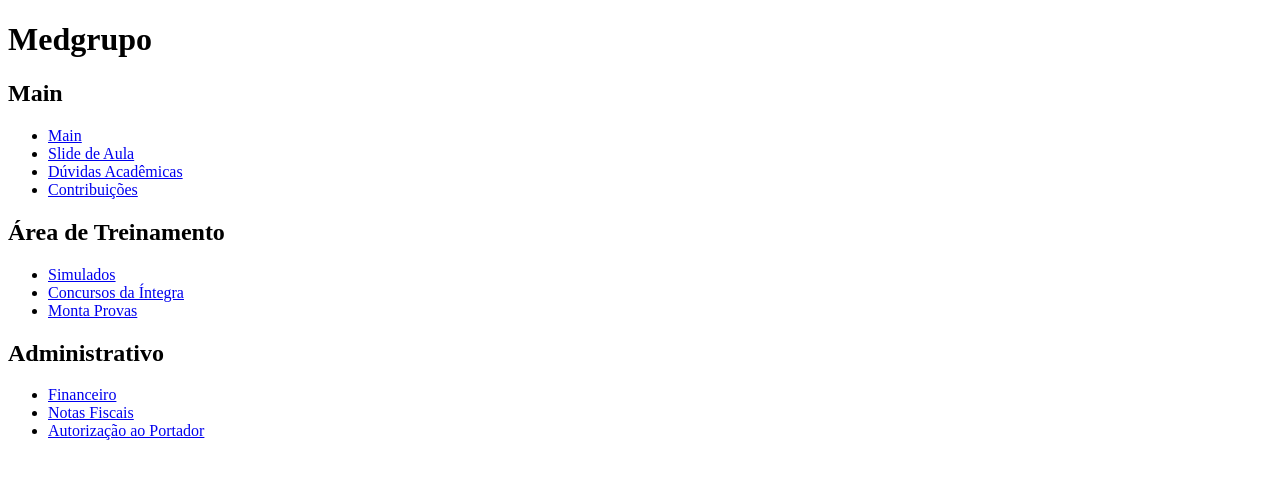
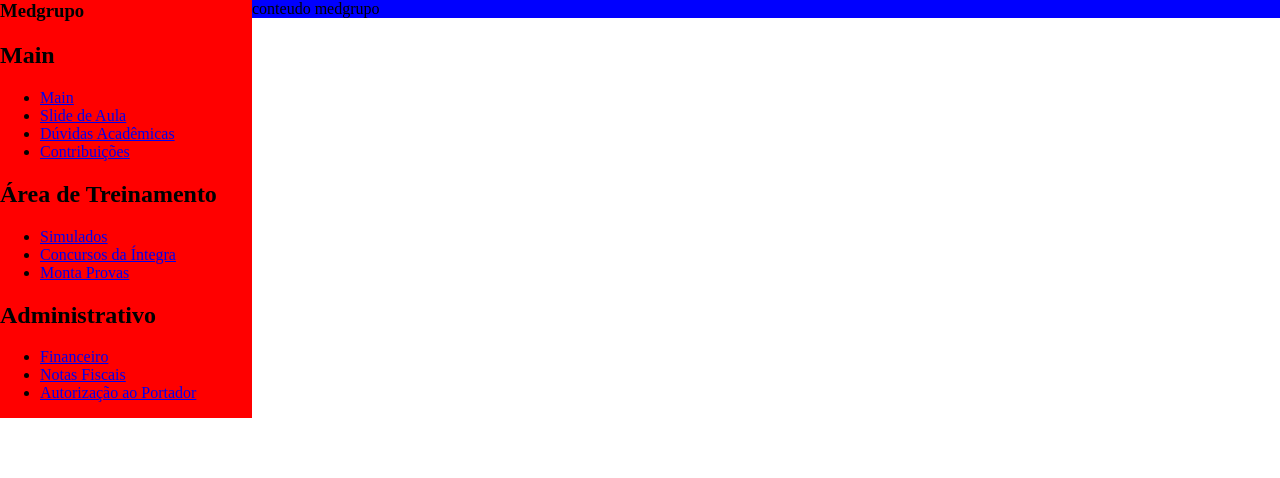
Before and after one commit to luizfncesar/medgrupo-project, a website: page Quickjob/store/medgrupo/appweb/src/index.html in a window 1280 px wide. Drawn offline with nearby package versions, Linux system fonts and the light colour scheme; files that its build step writes are made by us from their sources.

Commit message:
Inclui css de gridsusando flexbox

```diff
--- a/Quickjob/store/medgrupo/appweb/src/index.html
+++ b/Quickjob/store/medgrupo/appweb/src/index.html
@@ -9,6 +9,8 @@
 	<script src="https://ajax.googleapis.com/ajax/libs/jquery/3.3.1/jquery.min.js"></script>
 </head>
 <body>
+	<section class="landing landing--medcurso">
+		<section class="landing--area landing--area--header">
 			<header class="header header--medgrupo">
 			<h1 class="brand brand--medgrupo">Medgrupo</h1>
 			<nav class="menu menu--medgrupo">
@@ -41,6 +43,13 @@
 				</section>
 			</nav>
 			</header>
+		</section>
+		<section class="landing--area landing--area--content">
+			<section class="front front--medgrupo">
+				conteudo medgrupo
+			</section>
+		</section>
+	</section>
 	<script type="text/javascript" src="index.js"></script>
 </body>
 
--- a/Quickjob/store/medgrupo/appweb/src/index.scss
+++ b/Quickjob/store/medgrupo/appweb/src/index.scss
@@ -0,0 +1,47 @@
+h1 {
+	margin: 0;
+}
+
+body {
+    display: block;
+    margin: 0;
+}
+
+.landing--medcurso {
+
+	position: relative;
+
+	display: flex;
+	flex-flow: row nowrap;
+	justify-content: flex-start;
+	align-items: flex-start;
+
+	.landing--area {
+
+	}
+
+	.landing--area--header {
+		position: relative;
+		display: inline-block;
+		min-width: 252px;
+		flex-basis: 252px;
+		background: red;
+	}
+
+	.landing--area--content {
+		position: relative;
+		display: inline-block;
+		width: 100%;
+		flex-basis: 100%;
+		background: blue;
+	}
+}
+
+
+
+.header--medgrupo {
+
+	.menu--medgrupo {
+
+	}
+}
```
Also changed, not shown: Quickjob/store/medgrupo/appweb/local/index.html (+9 -0 lines), Quickjob/store/medgrupo/appweb/local/index.css, 1 other file. Lines whose indentation alone changed are shown as unchanged.
